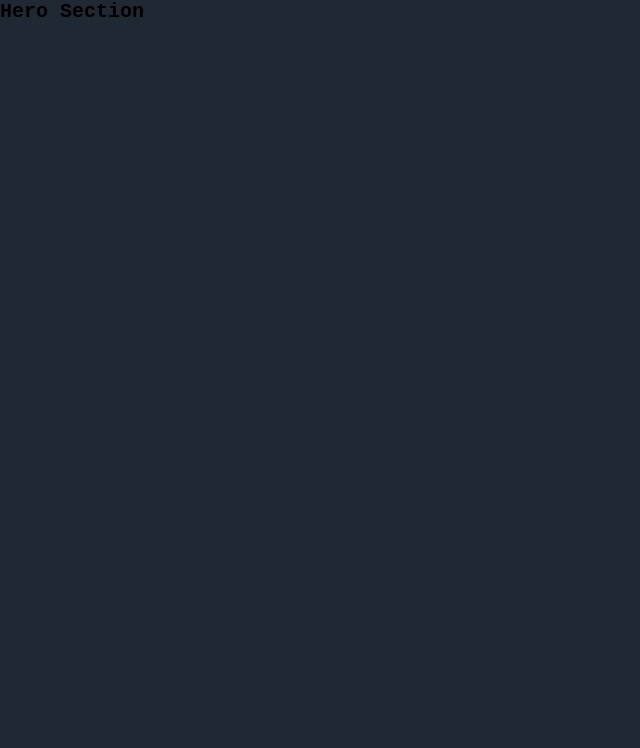
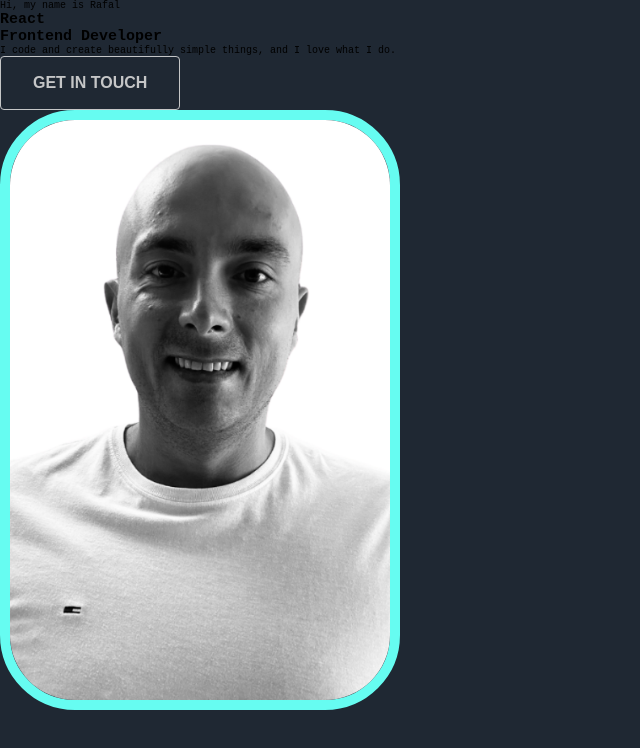
Before and after one commit to RafalKdev/PortoflioWebsite, a React (Create React App) app: page / in a window 1280 px wide. Shown: the top 748 px of the page, without its empty margins (0-640 px from the left). Built offline with nearby package versions, Linux system fonts and the light colour scheme; a web font is replaced by a local one.

Commit message:
working on heroSection

```diff
--- a/src/Pages/Home/Hero.jsx
+++ /dev/null
@@ -1,5 +0,0 @@
-const HeroSection = () => {
-  return <h1>Hero Section</h1>;
-};
-
-export default HeroSection;
--- /dev/null
+++ b/src/Pages/Home/HeroSection.jsx
@@ -0,0 +1,25 @@
+import classes from "./HeroSection.module.css";
+const HeroSection = () => {
+  return (
+    <section className={classes.heroSection}>
+      <div className={classes.heroSectionWrapper}>
+        <div className={classes.heroSectionContent}>
+          <p className={classes.heroSectionTitle}>Hi, my name is Rafal</p>
+          <h1 className={classes.heroSectionText}>
+            <span className={classes.heroSectionColor}>React</span> <br />
+            Frontend Developer
+          </h1>
+          <p className={classes.heroSectionDescription}>
+            I code and create beautifully simple things, and I love what I do.
+          </p>
+        </div>
+        <button className={classes.heroButton}>Get in Touch</button>
+      </div>
+      <div className={classes.heroSectionImage}>
+        <img src="./img/rafal_jpg.PNG" alt="Rafal Picture"></img>
+      </div>
+    </section>
+  );
+};
+
+export default HeroSection;
--- /dev/null
+++ b/src/Pages/Home/HeroSection.module.css
@@ -0,0 +1,25 @@
+img {
+  width: 40rem;
+  height: 60rem;
+  border-radius: 75px;
+  border: 10px solid var(--secondary-color);
+}
+.heroButton {
+  font-size: 1.6rem;
+  padding: 1.4rem 3.2rem;
+  border-radius: 4px;
+  color: var(--third-color);
+  font-weight: 600;
+  line-height: 24px;
+  cursor: pointer;
+  text-align: center;
+  border: 1px solid var(--third-color);
+  background-color: #1f2833;
+  transition: 0.3s;
+  text-transform: uppercase;
+}
+.heroButton:hover {
+  color: var(--secondary-color);
+  font-size: 2rem;
+  border: 2px solid var(--secondary-color);
+}
--- a/src/Pages/Home/Homescreen/index.jsx
+++ b/src/Pages/Home/Homescreen/index.jsx
@@ -1,4 +1,4 @@
-import HeroSection from "../Hero";
+import HeroSection from "../HeroSection";
 
 const Home = () => {
   return (
```
Also changed, not shown: public/img/rafal_jpg.PNG (added).
